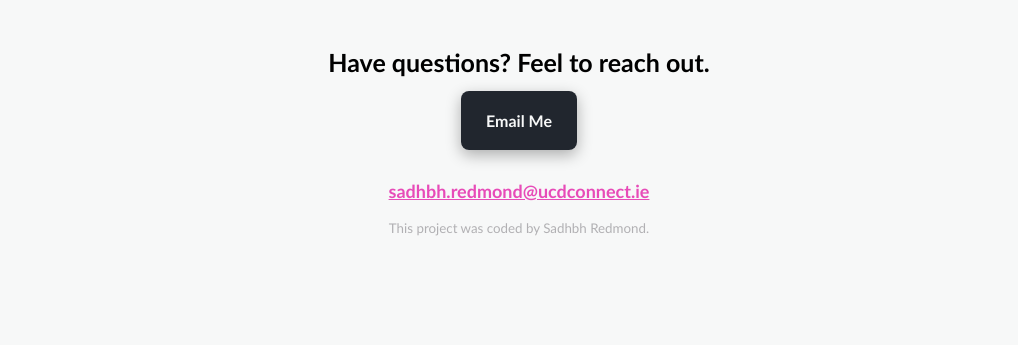
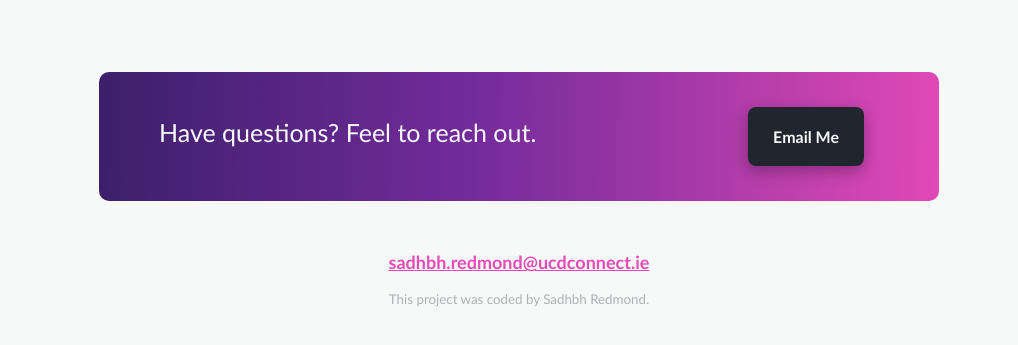
Before and after one commit to sadhbh23/COMP30680-Web-Dev_A1, a plain HTML site: page index.html in a window 1280 px wide. Shown: the part 1327-1672 px from the top of the page, without its empty margins (121-1139 px from the left). Before the commit the page ends 1613 px from the top, so only its background shows below. Drawn offline with Linux system fonts and the light colour scheme.

Commit message:
Re-Added Contact Container to All Files

```diff
--- a/src/styles.css
+++ b/src/styles.css
@@ -244,6 +244,27 @@ div.page-hero-content {
   justify-content: space-evenly;
 }
 
+.contact-container {
+  background: var(--primary-gradient);
+  border-radius: 10px;
+  display: flex;
+  justify-content: space-between;
+  padding: 30px 60px;
+  margin: 0 auto;
+  margin-top: 50px;
+  max-width: 60%;
+  margin-top: 75px;
+  max-width: 75%;
+  text-align: left;
+}
+.contact-container h4 {
+  color: #f7f8f8;
+  font-weight: 400;
+  margin: 0;
+  position: relative;
+  top: 15px;
+}
+
 @media (max-width: 992px) {
   h1 {
     font-size: 50px;
```
